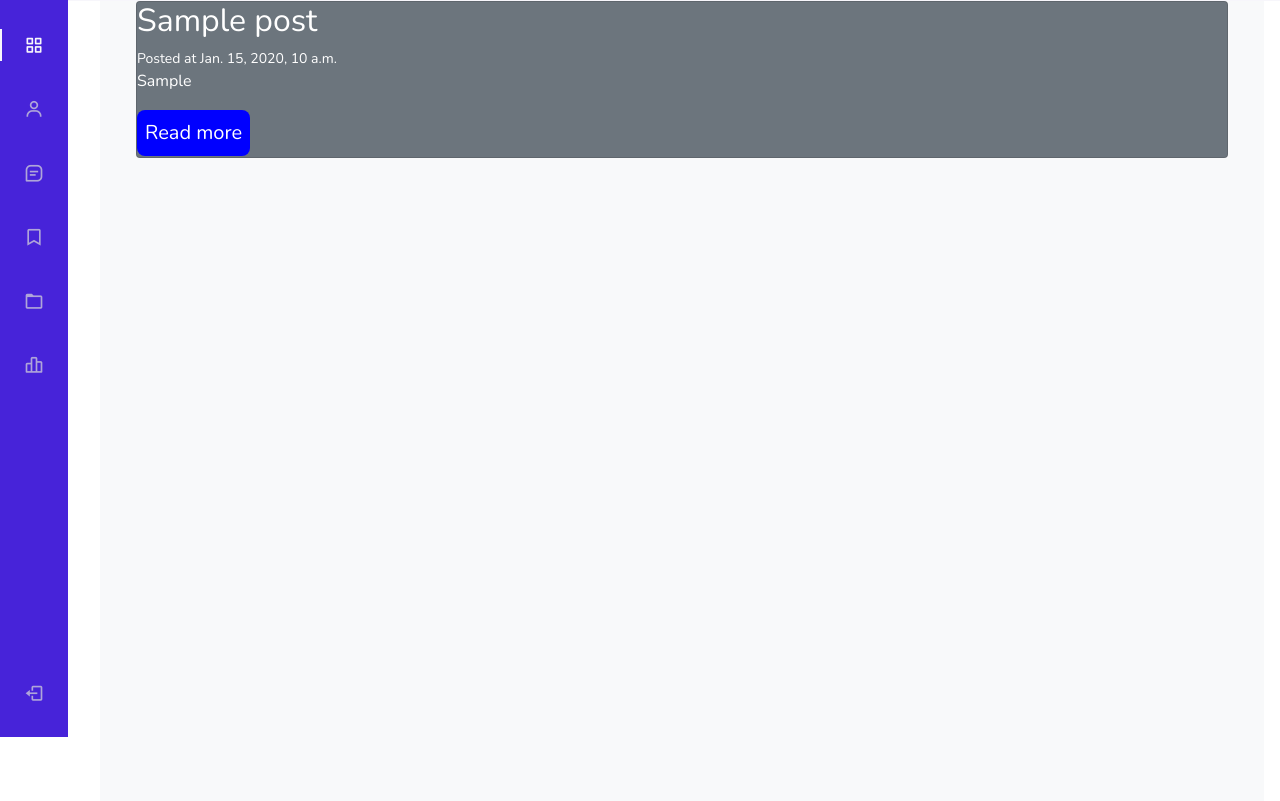
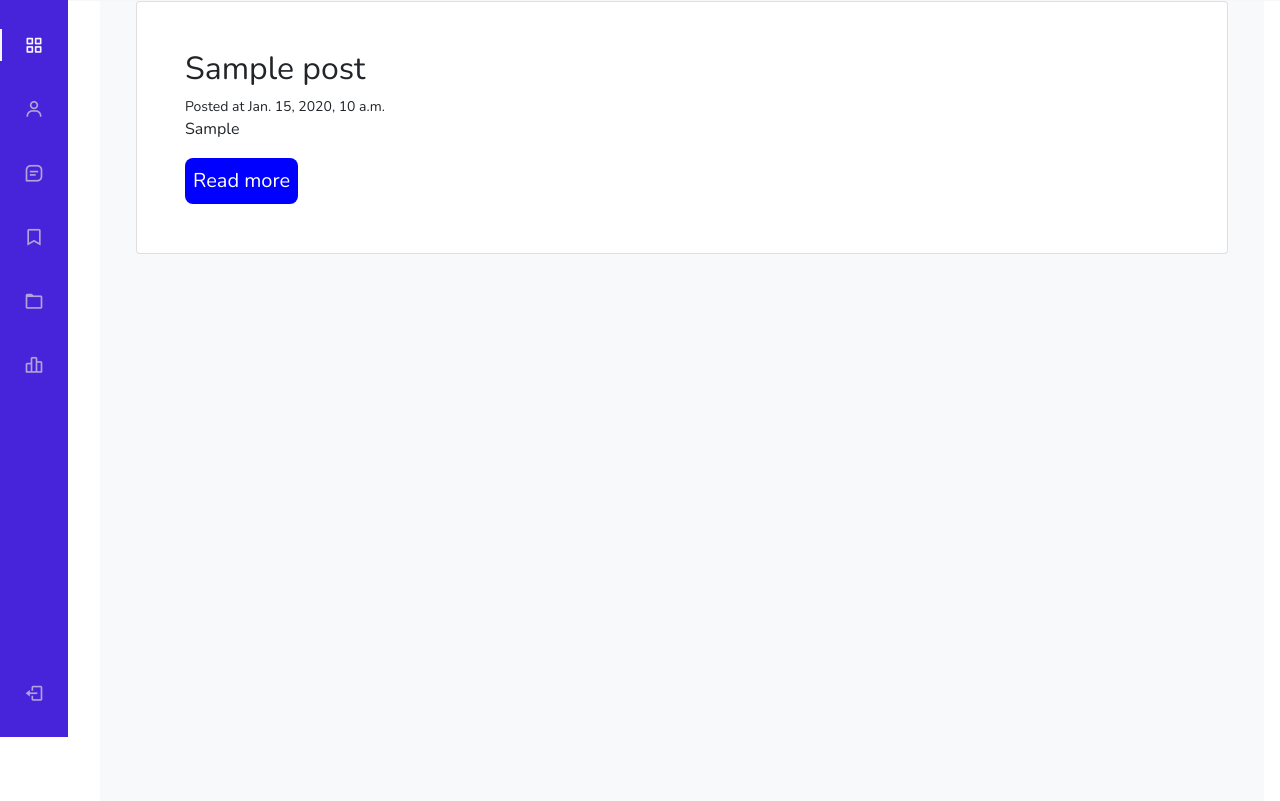
Before and after one commit to khushpreet-007/blackforest, a Django app: page / in a window 1280 px wide. Shown: the part 63-864 px from the top of the page. Run offline with Django 4.2, Linux system fonts and the light colour scheme; tables that the repository leaves empty hold one stand-in row (values such as "Sample post"); some libraries are stand-ins or nearby versions.

Commit message:
Update frontpage.html

```diff
--- a/blog/templates/blog/frontpage.html
+++ b/blog/templates/blog/frontpage.html
@@ -41,8 +41,8 @@
 <div class="post block">
         <div  class="container">
 
+       <div class="card mt-4" style="padding: 3rem;">
 
-        <div class="card text-white bg-secondary">
 
     <h2 class="subtitle" class=" ">{{ post.title }}</h2>
 
```
